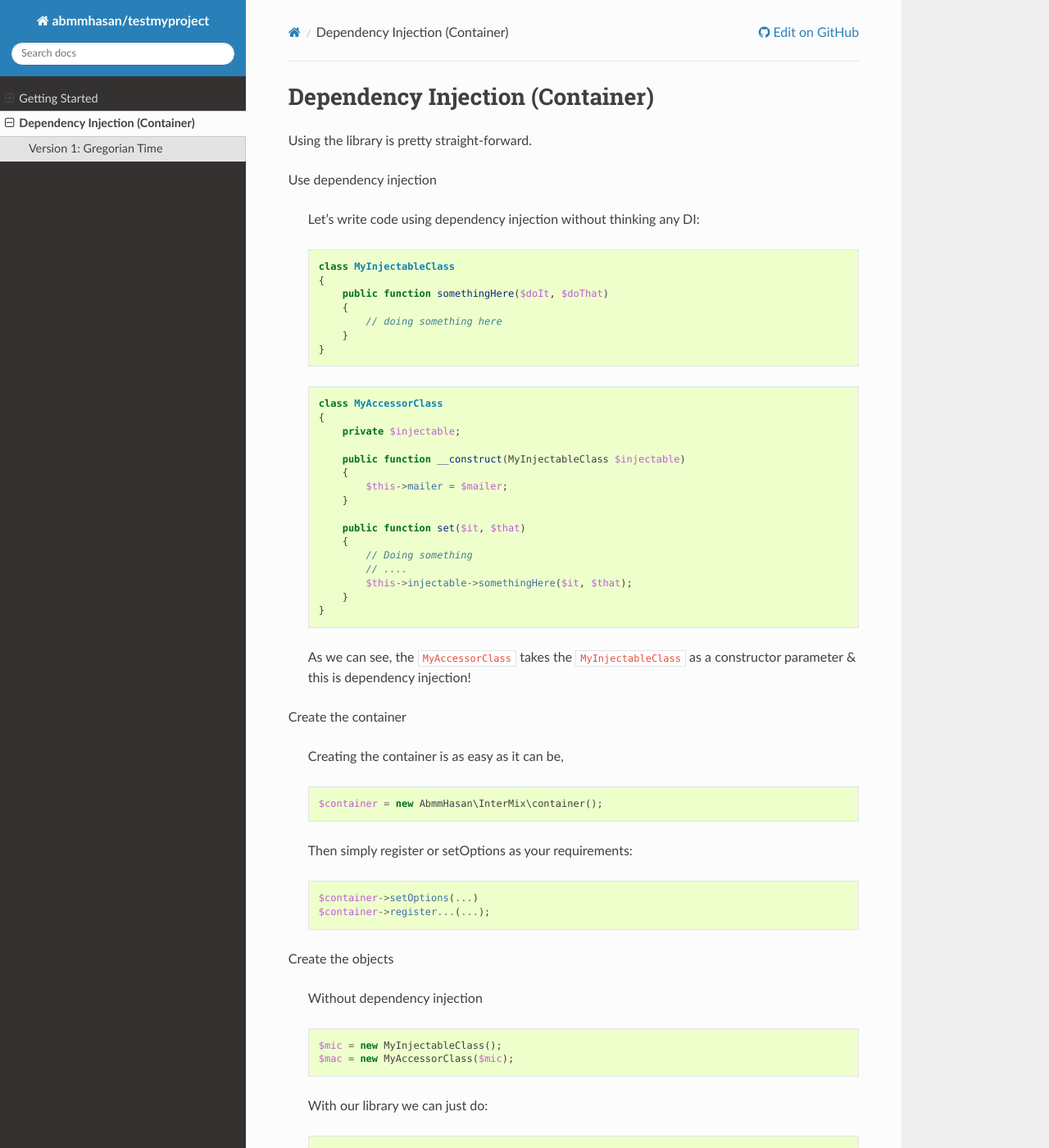
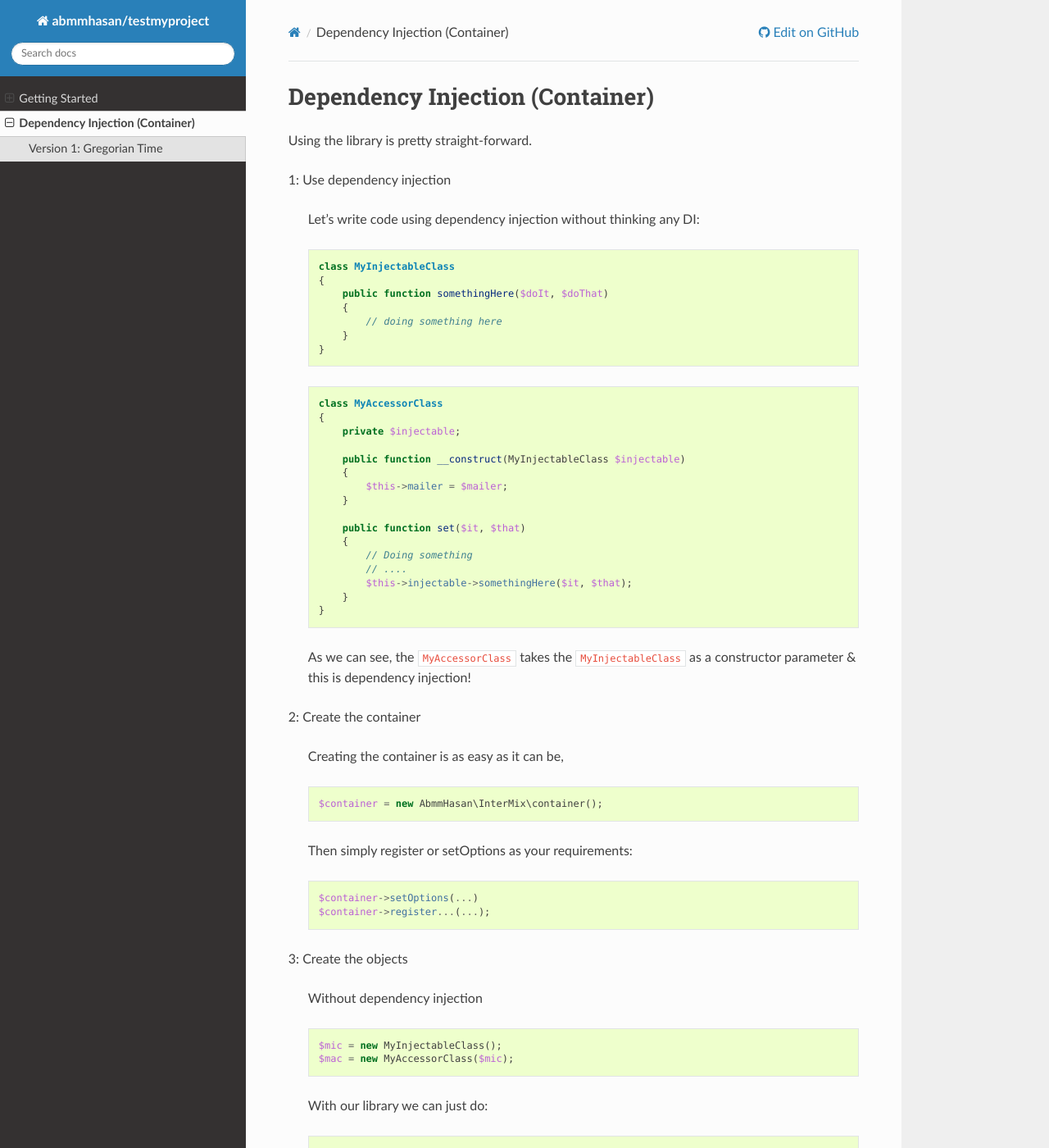
Before and after one commit to abmmhasan/test, a Sphinx documentation site: the page built from docs/container.rst, in a window 1280 px wide and 1400 px high. Shown: the whole window at 82% size. Built offline with Sphinx 7.4.7 and the Read the Docs theme 2.0.0, drawn with Linux system fonts in a browser that asks for light colours; pages that are not in the unit, such as notebooks, are missing from menus; some of the changed lines change nothing that is shown.

Commit message:
Update container.rst

```diff
--- a/docs/container.rst
+++ b/docs/container.rst
@@ -15,7 +15,7 @@ Dependency Injection (Container)
 
 Using the library is pretty straight-forward.
 
-Use dependency injection
+1: Use dependency injection
 
     Let’s write code using dependency injection without thinking any DI:
 
@@ -50,7 +50,7 @@ Use dependency injection
 
     As we can see, the ``MyAccessorClass`` takes the ``MyInjectableClass`` as a constructor parameter & this is dependency injection!
 
-Create the container
+2: Create the container
 
     Creating the container is as easy as it can be,
 
@@ -65,7 +65,7 @@ Create the container
        $container->setOptions(...)
        $container->register...(...);
 
-Create the objects
+3: Create the objects
 
     Without dependency injection
 
```
